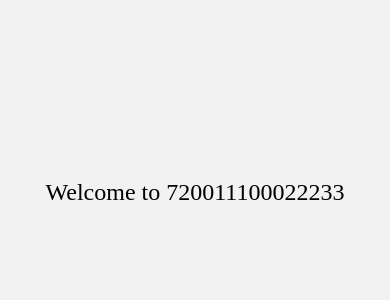
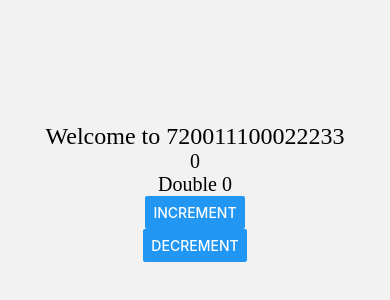
Before and after one commit to NaruchaTMG/tmg-react-native, a React Native app: screen /MainScreen in a window 390 px wide. Shown: the part 230-530 px from the top of the page. Built offline with nearby package versions, Linux system fonts and the light colour scheme.

Commit message:
example store

```diff
--- a/src/screens/MainScreen.tsx
+++ b/src/screens/MainScreen.tsx
@@ -1,16 +1,26 @@
-import {Text, View} from 'react-native';
+import {Button, Text, View} from 'react-native';
 import {globalStyles} from '../GlobalStyles.ts';
 import {useStore} from '../stores';
+import CustomText from '../components/text/custom/CustomText.tsx';
+import {observer} from 'mobx-react';
 
 function MainScreen() {
-  const store = useStore()
+  const mainStore = useStore()
   return (
       <View style={globalStyles.containerCenter}>
         <Text style={[globalStyles.notosanBold, {fontSize: 24}]}>
-          {`Welcome to ${store.identity}`}
+          {`Welcome to ${mainStore.identity}`}
         </Text>
+        <CustomText fontFamily={"Bold"} fontSize={20} customStyle={{color: "black"}}>
+          {mainStore.count}
+        </CustomText>
+        <CustomText fontFamily={"Bold"} fontSize={20} customStyle={{color: "black"}}>
+          {`Double ${mainStore.doubleCount}`}
+        </CustomText>
+        <Button title={'increment'} onPress={() => mainStore.increment()} />
+        <Button title={'decrement'} onPress={() => mainStore.decrement()} />
       </View>
   )
 }
 
-export default MainScreen
+export default observer(MainScreen)
```
